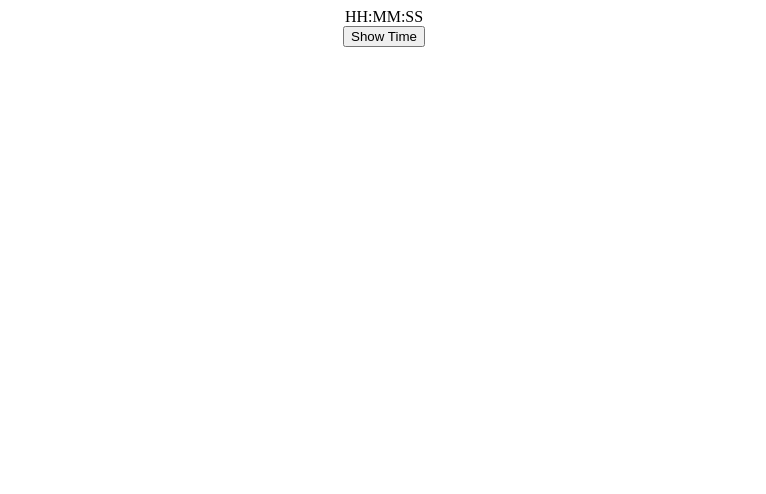
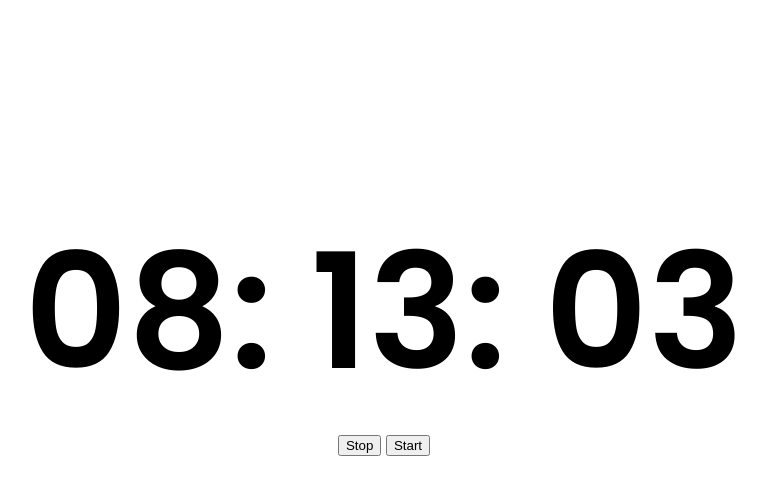
Before and after one commit to kirti2602/jsClock, a plain HTML site: page index.html in a window 1280 px wide. Shown: the whole page, without its empty margins (256-1022 px from the left). Drawn offline with Linux system fonts and the light colour scheme.

Commit message:
js logic done

```diff
--- a/app.js
+++ b/app.js
@@ -1,7 +1,8 @@
 let clock= document.getElementById('clock');
-let button = document.getElementById('btn');
+let button1 = document.getElementById('btn-stop');
+let button2 = document.getElementById('btn-start')
 
-button.addEventListener('click', displayTime);
+var liveTime = setInterval(displayTime, 1000);
 
 function displayTime(){
     let date = new Date();
@@ -13,10 +14,14 @@ function displayTime(){
     hours = hours < 10 ? '0' + hours : hours;
     minutes = minutes < 10 ? '0' + minutes : minutes;
     seconds = seconds < 10 ? '0' + seconds : seconds;
+    let time = hours + ': ' + minutes + ': ' + seconds;
+    clock.textContent = time;
+}
 
-    let time = hours + ': ' + minutes + ': ' + seconds;
+    button1.addEventListener('click', function(){
+    clearInterval(liveTime);
+    })
 
-    clock.textContent = time;
-
-    setInterval(displayTime, 1000);
-}
+    button2.addEventListener('click', function(){
+        liveTime = setInterval(displayTime, 1000);
+    })
--- a/index.html
+++ b/index.html
@@ -10,7 +10,8 @@
 <body>
     <div id="clock">HH:MM:SS</div>
 
-    <button id="btn">Show Time</button>
+    <button id="btn-stop">Stop</button>
+    <button id="btn-start">Start</button>
 
 
 
--- a/style.css
+++ b/style.css
@@ -1,3 +1,14 @@
+@import url('https://fonts.googleapis.com/css2?family=Poppins:wght@200;600&display=swap');
+
 body{
     text-align: center;
+    font-family: 'Poppins', sans-serif;
 }
+
+div{
+    margin: auto;
+    margin-top: 12rem;
+    font-size: 10rem;
+    border-radius: 1rem;
+    font-weight: 600;
+}
```
